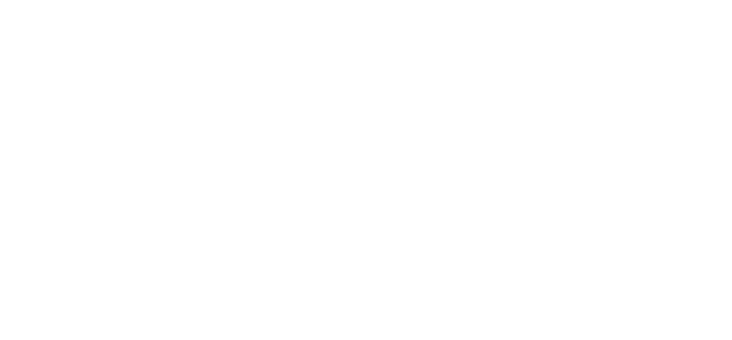
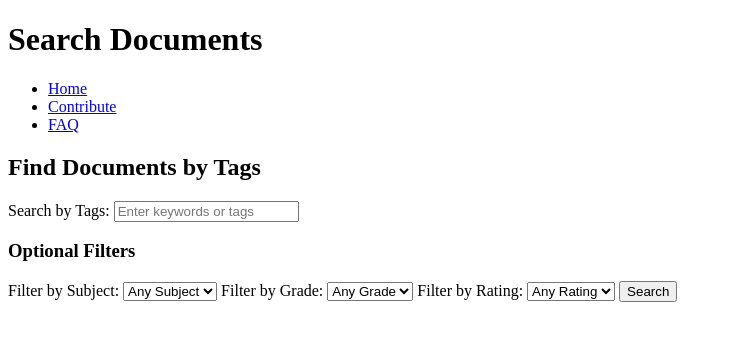
Before and after one commit to Cross-Continental-Development/CMPG323_Project, a website: page Search.html in a window 1280 px wide. Shown: the whole page, without its empty margins (0-732 px from the left). Drawn offline with Linux system fonts and the light colour scheme.

Commit message:
Merge remote-tracking branch 'origin/main'

```diff
--- a/Search.html
+++ b/Search.html
@@ -2,9 +2,70 @@
 <html lang="en">
 <head>
     <meta charset="UTF-8">
-    <title>Title</title>
+    <meta name="viewport" content="width=device-width, initial-scale=1.0">
+    <title>Search</title>
 </head>
 <body>
 
+<header>
+    <h1>Search Documents</h1>
+    <nav>
+        <ul>
+            <li><a href="Home.html">Home</a></li>
+            <li><a href="Contribute.html">Contribute</a></li>
+            <li><a href="FAQ.html">FAQ</a></li>
+        </ul>
+    </nav>
+</header>
+
+<!-- Search -->
+<main>
+    <section>
+        <h2>Find Documents by Tags</h2>
+        <form action="search-results.html" method="GET">
+            <label for="tags">Search by Tags:</label>
+            <input type="text" id="tags" name="tags" placeholder="Enter keywords or tags">
+
+            <h3>Optional Filters</h3>
+
+            <!-- Subject Filter -->
+            <label for="subject">Filter by Subject:</label>
+            <select id="subject" name="subject">
+                <option value="">Any Subject</option>
+                <option value="subj1">Subject 1</option>
+                <option value="subj2">Subject 2</option>
+                <option value="subj3">Subject 3</option>
+                <option value="subj4">Subject 4</option>
+            </select>
+
+            <!-- Grade Filter -->
+            <label for="grade">Filter by Grade:</label>
+            <select id="grade" name="grade">
+                <option value="">Any Grade</option>
+                <option value="1">Grade 1</option>
+                <option value="2">Grade 2</option>
+                <option value="3">Grade 3</option>
+
+            </select>
+
+            <!-- Document Rating Filter -->
+            <label for="rating">Filter by Rating:</label>
+            <select id="rating" name="rating">
+                <option value="">Any Rating</option>
+                <option value="5">5 Stars</option>
+                <option value="4">4 Stars</option>
+                <option value="3">3 Stars</option>
+                <option value="2">2 Stars</option>
+                <option value="1">1 Star</option>
+            </select>
+
+            <!-- Search Button -->
+            <button type="submit">Search</button>
+        </form>
+    </section>
+</main>
+
+
+
 </body>
 </html>
```
